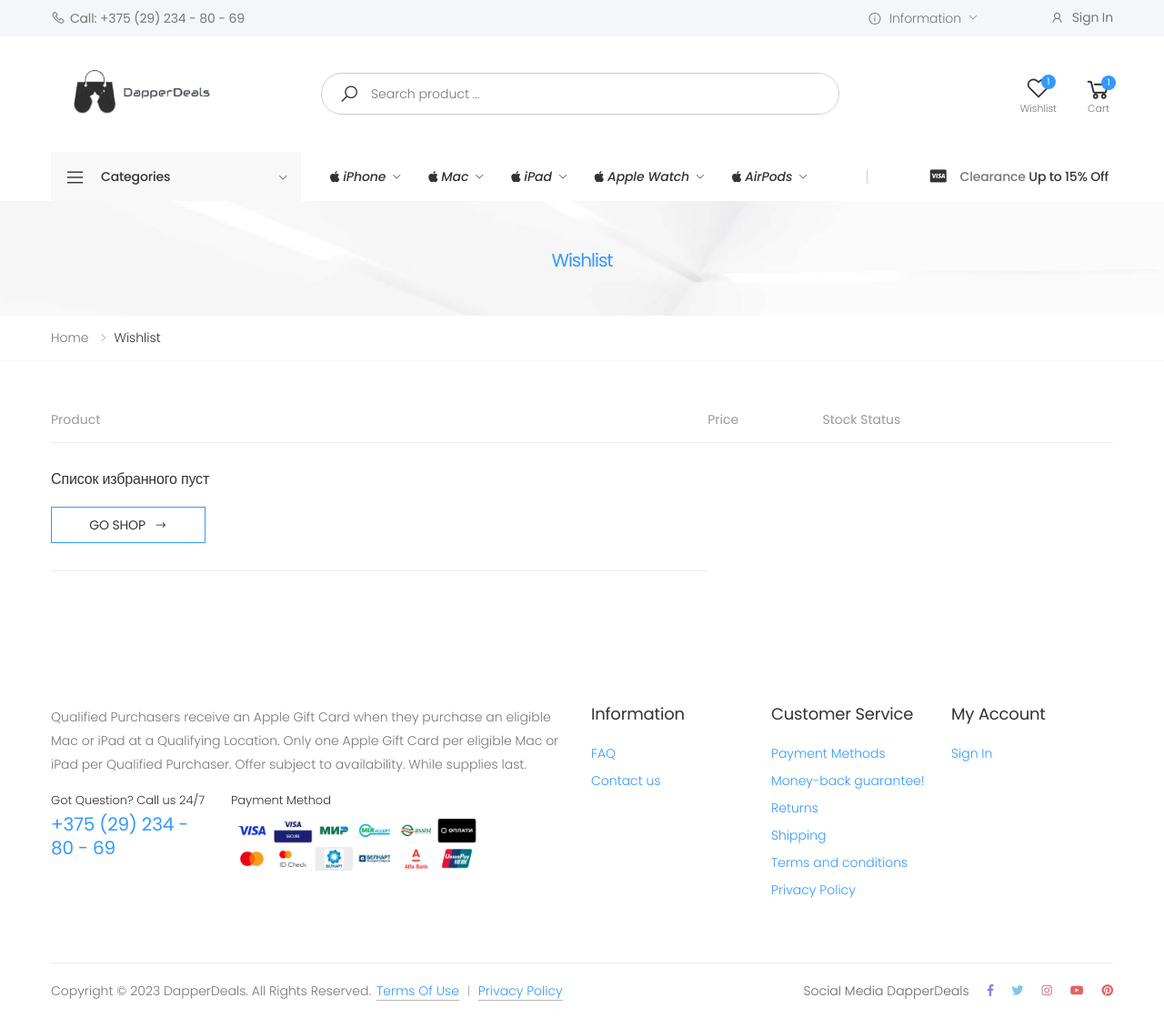
After one commit to Reeztah/E-commerce-store, a Django app: template shop/wishlist/templates/wishlist/wishlist.html in a window 1280 px wide. The commit adds this page. Shown: the whole page at 91% size. Run offline with Django 4.2, Linux system fonts and the light colour scheme; the template is opened without the code that fills it, so the values that code supplies are empty; some libraries are stand-ins or nearby versions.

Commit message:
Новое приложение wishlist, реализовано добавление, удаление товара из избранного

```diff
--- a/shop/products/templates/base.html
+++ b/shop/products/templates/base.html
@@ -103,7 +103,7 @@
 
                 <div class="header-right">
                     <div class="wishlist">
-                        <a href="wishlist.html" title="Wishlist">
+                        <a href="{% url 'wishlist:wishlist' %}" title="Wishlist">
                             <div class="icon">
                                 <i class="icon-heart-o"></i>
                                 <span class="wishlist-count badge">1</span>
--- a/shop/products/templates/products/product_view.html
+++ b/shop/products/templates/products/product_view.html
@@ -96,8 +96,7 @@
                                         </div><!-- End .details-action-col -->
 
                                         <div class="details-action-wrapper">
-                                            <a href="#" class="btn-product btn-wishlist" title="Wishlist"><span>Add to Wishlist</span></a>
-                                            <a href="#" class="btn-product btn-compare" title="Compare"><span>Add to Compare</span></a>
+                                            <a href="{% url 'wishlist:add_item' product.id %}" class="btn-product btn-wishlist" title="Wishlist"><span>Add to Wishlist</span></a>
                                         </div><!-- End .details-action-wrapper -->
                                     </div><!-- End .product-details-action -->
 
--- a/shop/products/urls.py
+++ b/shop/products/urls.py
@@ -4,9 +4,8 @@
 app_name = 'products'
 
 urlpatterns = [
-    path('', index, name='index'),  # по корневому адресу .../ выводит index.html
-    path('products/id/<int:pk>/', product_detail, name='product_detail'),
-    # при переходе по ссылке на товар, формирует url адрес вида .../products/id/id
+    path('', index, name='index'),
+    path('products/product_detail/<int:pk>/', product_detail, name='product_detail'),
     path('products/categories/<int:pk>/', category_view, name='category_view'),
     path('about/', faq, name='faq'),
     path('about/contact', contact, name='contact'),
--- a/shop/profiles/views.py
+++ b/shop/profiles/views.py
@@ -35,7 +35,7 @@
     return render(request, 'profiles/register.html', context)
 
 
-@login_required()
+@login_required
 def profile(request):
     if request.method == 'POST':
         form = UserProfileForm(data=request.POST, instance=request.user)
@@ -51,7 +51,7 @@
     }
     return render(request, 'profiles/profile.html', context)
 
-@login_required()
+@login_required
 def change_password(request):
     if request.method == 'POST':
         password_form = UserPasswordChangeForm(data=request.POST, user=request.user)
@@ -68,7 +68,7 @@
     }
     return render(request, 'profiles/password_change.html', context)
 
-@login_required()
+@login_required
 def logout(request):
     auth.logout(request)
     return HttpResponseRedirect(reverse('products:index'))
--- a/shop/shop/settings.py
+++ b/shop/shop/settings.py
@@ -37,6 +37,7 @@
     'django.contrib.staticfiles',
     'products.apps.ProductsConfig',
     'profiles.apps.ProfilesConfig',
+    'wishlist.apps.WishlistConfig',
 ]
 
 MIDDLEWARE = [
--- a/shop/shop/urls.py
+++ b/shop/shop/urls.py
@@ -8,8 +8,9 @@
 urlpatterns = [
     path('admin/', admin.site.urls),
     path('', include('products.urls', namespace='products')),
-    # по корневому адресу .../включает в себя урлы с products app
-    path('', include('profiles.urls', namespace='profiles')),
+    path('users/', include('profiles.urls', namespace='profiles')),
+    path('wishlist/', include('wishlist.urls', namespace='wishlist')),
+
 ]
 
 if settings.DEBUG:
--- /dev/null
+++ b/shop/wishlist/templates/wishlist/wishlist.html
@@ -0,0 +1,81 @@
+{% extends 'base.html' %}
+{% load static %}
+{% block title %}{{ user.username }} Wishlist {% endblock %}
+{% block page_content %}
+<main class="main">
+    <div class="page-header text-center" style="background-image: url({%static 'images/page-header-bg.jpg' %})">
+        <div class="container">
+            <h1 class="page-title">{{ user.username }}<span>Wishlist</span></h1>
+        </div><!-- End .container -->
+    </div><!-- End .page-header -->
+    <nav aria-label="breadcrumb" class="breadcrumb-nav">
+        <div class="container">
+            <ol class="breadcrumb">
+                <li class="breadcrumb-item"><a href="{% url 'products:index' %}">Home</a></li>
+                <li class="breadcrumb-item active" aria-current="page">Wishlist</li>
+            </ol>
+        </div><!-- End .container -->
+    </nav><!-- End .breadcrumb-nav -->
+    <div class="page-content">
+        <div class="container">
+            <table class="table table-wishlist table-mobile">
+                <thead>
+                <tr>
+                    <th>Product</th>
+                    <th>Price</th>
+                    <th>Stock Status</th>
+                    <th></th>
+                    <th></th>
+                </tr>
+                </thead>
+
+                <tbody>
+                <tr>
+                    {% if wishlist_items %}
+                    {% for item in wishlist_items %}
+                    <td class="product-col">
+                        <div class="product">
+                            <figure class="product-media">
+                                <a href="#">
+                                    <img src="/media/{{ item.product.image }}" alt="Product image">
+                                </a>
+                            </figure>
+
+                            <h3 class="product-title">
+                                <a href="#">{{ item.product.name }}</a>
+                            </h3><!-- End .product-title -->
+                        </div><!-- End .product -->
+                    </td>
+                    <td class="price-col">{{ item.product.price }} $</td>
+                    <td class="stock-col"><span class="in-stock">In stock</span></td>
+                    <td class="action-col">
+                        <button class="btn btn-block btn-outline-primary-2"><i class="icon-cart-plus"></i>Add to
+                            Cart
+                        </button>
+                    </td>
+                    <td class="remove-col">
+                        <button class="btn-remove"><a href="{% url 'wishlist:remove_item' item.product.id %}" class="btn-remove">
+                            <i class="icon-close"></i></a></button>
+
+                    </td>
+                </tr>
+                <tr>
+                    {% endfor %}
+                    {% else %}
+                    <td class="product-col">
+                        <div class="product">
+                            <h3 class="product-title">
+                                Список избранного пуст<br><br>
+                                <a href="{% url 'products:index' %}"
+                                   class="btn btn-outline-primary-2"><span>GO SHOP</span><i
+                                        class="icon-long-arrow-right"></i></a>
+                            </h3><!-- End .product-title -->
+                        </div><!-- End .product -->
+                    </td>
+                    {% endif %}
+                </tbody>
+            </table><!-- End .table table-wishlist -->
+        </div><!-- End .container -->
+    </div><!-- End .page-content -->
+</main><!-- End .main -->
+{% endblock %}
```
Also changed, not shown: shop/wishlist/urls.py (added, +11 -0 lines), shop/db.sqlite3.
